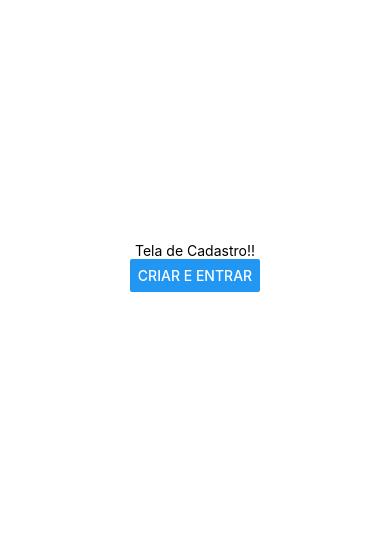
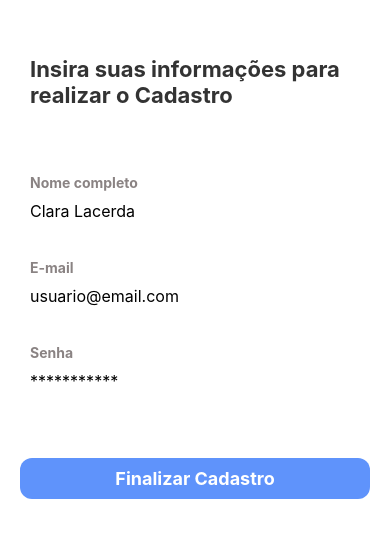
Before and after one commit to lindiner/Loca-o-de-estagionamento, a React Native app in the folder locacaoEstacionamento/: screen /Cadastro in a window 390 px wide. Shown: the part 155-692 px from the top of the page. Built offline with nearby package versions, Linux system fonts and the light colour scheme.

Commit message:
Adicionando a tela de cadastro, a tela do mapa com a imagem e a tela de registro com imagem

```diff
--- a/locacaoEstacionamento/telas/Cadastro.js
+++ b/locacaoEstacionamento/telas/Cadastro.js
@@ -1,15 +1,31 @@
-import { StatusBar } from 'expo-status-bar';
-import { Button, StyleSheet, Text, View } from 'react-native';
+import { Pressable, StyleSheet, Text, View, TextInput, Image} from 'react-native';
 
 export default function Cadastro({ navigation }) {
   return (
-    <View style={styles.container}>
-      <Text>Tela de Cadastro!!</Text>
-      <Button
-        title="Criar e Entrar"
-        onPress={() => navigation.navigate('Home')}
-      />
-      <StatusBar style="auto" />
+<View style={styles.container}>
+      <View style={styles.contentCenter}>
+        <Text style={styles.textInformation}>Insira suas informações para realizar o Cadastro</Text>
+
+        <View style={styles.contentForm}>
+        <View>
+            <Text style={styles.textInputElement}>Nome completo</Text>
+            <TextInput style={styles.input} placeholder="Clara Lacerda"/>
+          </View>
+
+          <View>
+            <Text style={styles.textInputElement}>E-mail</Text>
+            <TextInput style={styles.input} placeholder="usuario@email.com"/>
+          </View>
+
+          <View>
+            <Text style={styles.textInputElement}>Senha</Text>
+            <TextInput style={styles.input} placeholder="***********"/>
+          </View>
+        </View>
+      </View>
+      <Pressable style={styles.buttonLogin} onPress={() => navigation.navigate('Home')}>
+          <Text  style={styles.textButtonLogin}>Finalizar Cadastro</Text>
+      </Pressable>
     </View>
   );
 }
@@ -20,5 +36,50 @@ const styles = StyleSheet.create({
     backgroundColor: '#fff',
     alignItems: 'center',
     justifyContent: 'center',
+    padding: 0,
+    margin: 0
   },
+  contentCenter:{
+    backgroundColor:'#fff',
+    margin: 30,
+    borderRadius: 12
+  },
+  contentForm:{
+    marginTop:40
+  },
+  textInformation:{
+    fontSize: 22,
+    marginBottom:10,
+    fontWeight:'bold',
+    color:'#333333',
+    alignItems: 'center'
+  },
+  input: {
+    height: 40,
+    marginBottom: 12,
+    borderWidth: 0,
+    padding: 16,
+    paddingLeft:0,
+    fontWeight:'400',
+    fontSize:16
+  },
+  textInputElement:{
+    fontWeight:'bold',
+    color: '#8A8383',
+    marginTop:16
+  },
+  buttonLogin:{
+    width: 350,
+    alignItems: 'center',
+    paddingVertical: 10,
+    borderRadius: 12,
+    margin: 15,
+    marginBottom:10,
+    backgroundColor: '#5F93FB',
+  },
+  textButtonLogin:{
+    color: '#fff',
+    fontWeight:'700',
+    fontSize:18
+  }
 });
--- a/locacaoEstacionamento/telas/Map.js
+++ b/locacaoEstacionamento/telas/Map.js
@@ -1,16 +1,18 @@
 import { StatusBar } from 'expo-status-bar';
-import { Button, StyleSheet, Text, View } from 'react-native';
+import { Button, StyleSheet, Text, ImageBackground, View } from 'react-native';
 import Ionicons from 'react-native-vector-icons/Ionicons';
 import Feather from 'react-native-vector-icons/Feather';
+
+const image = require('../assets/maps.jpg');
 
 export default function Map({ navigation }) {
   return (
     <View style={styles.container}>
-      <Text>Volte para a Tela Inicial</Text>
-      <Button
-        title="Página Inicial"
-        onPress={() => navigation.navigate('Home')}
-      />
+      <ImageBackground source={image} resizeMode='cover' style={styles.image}>
+        <Text style={styles.texto}></Text>
+      </ImageBackground>
+
+
       <StatusBar style="auto" />
         <View style={styles.footer}>
           <Feather name="home" size={30} marginLeft={25} color={"#B0B0B0"} onPress={() => navigation.navigate('Home')} ></Feather>
@@ -29,6 +31,15 @@ const styles = StyleSheet.create({
     alignItems: 'center',
     justifyContent: 'center',
   },
+  image:{
+    flex: 1,
+    justifyContent:'center',
+  },
+  texto:{
+    padding:20,
+    paddingLeft: 200,
+    paddingRight: 200,
+  },
   footer:{
     display: 'flex',
     flexDirection: 'row',
--- a/locacaoEstacionamento/telas/Record.js
+++ b/locacaoEstacionamento/telas/Record.js
@@ -1,16 +1,16 @@
 import { StatusBar } from 'expo-status-bar';
-import { Button, StyleSheet, Text, View } from 'react-native';
+import { Button, ImageBackground ,StyleSheet, Text, View } from 'react-native';
 import Ionicons from 'react-native-vector-icons/Ionicons';
 import Feather from 'react-native-vector-icons/Feather';
+
+const image = require('../assets/alocacoes.jpg');
 
 export default function Record({ navigation }) {
   return (
     <View style={styles.container}>
-      <Text>Volte para a Tela Inicial</Text>
-      <Button
-        title="Página Inicial"
-        onPress={() => navigation.navigate('Home')}
-      />
+       <ImageBackground source={image} resizeMode='cover' style={styles.image}>
+        <Text style={styles.texto}></Text>
+       </ImageBackground>
       <StatusBar style="auto" />
         <View style={styles.footer}>
           <Feather name="home" size={30} marginLeft={25} color={"#B0B0B0"} onPress={() => navigation.navigate('Home')} ></Feather>
@@ -29,6 +29,15 @@ const styles = StyleSheet.create({
     alignItems: 'center',
     justifyContent: 'center',
   },
+  image:{
+    flex: 1,
+    justifyContent:'center',
+  },
+  texto:{
+    padding:20,
+    paddingLeft: 200,
+    paddingRight: 200,
+  },
   footer:{
     display: 'flex',
     flexDirection: 'row',
--- a/locacaoEstacionamento/telas/Welcome.js
+++ b/locacaoEstacionamento/telas/Welcome.js
@@ -1,7 +1,7 @@
 import { StatusBar } from 'expo-status-bar';
 import {StyleSheet, Text, View, ImageBackground, Pressable } from 'react-native';
 
-const image = require('../assets/imageBackgroundWelcome.png')
+const image = require('../assets/imageBackgroundWelcome.png');
 
 export default function Welcome({ navigation }) {
   return (
```
Also changed, not shown: locacaoEstacionamento/assets/alocacoes.jpg (added), locacaoEstacionamento/assets/maps.jpg (added).
